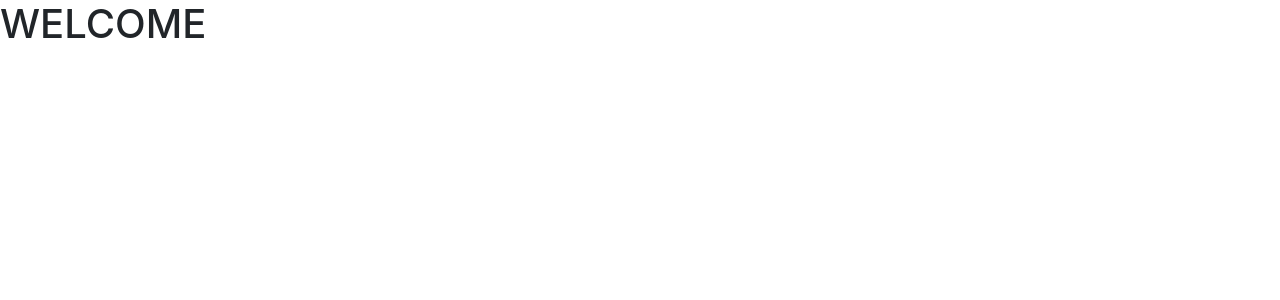
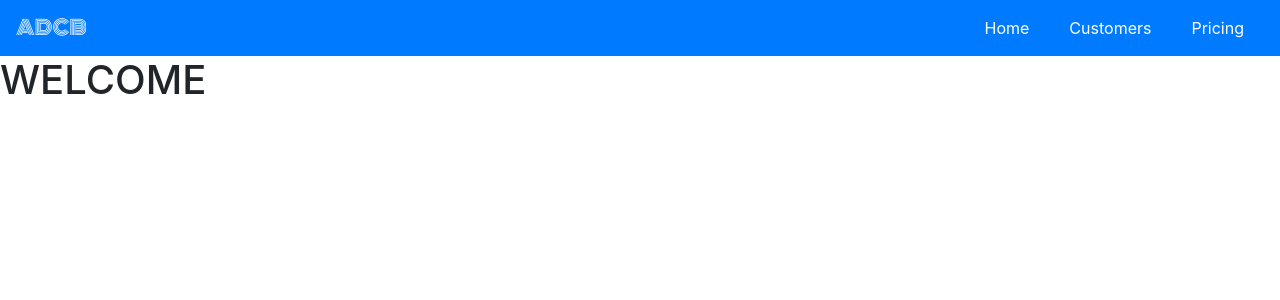
Before and after one commit to premakhil/DummyBankingSystem, a Flask app: page / in a window 1280 px wide. Shown: the top 300 px of the page. Run offline with Flask 2, Linux system fonts and the light colour scheme.

Commit message:
Nav bar added

```diff
--- a/static/style.css
+++ b/static/style.css
@@ -0,0 +1,14 @@
+.navbar-brand,.drop-down-icon {
+    color: #fff;
+}
+
+.logo {
+
+    font-family: 'Monoton', cursive;
+    font-size: x-large;
+}
+
+.navbar-nav > li{
+  padding-left:12px;
+  padding-right:12px;
+}
--- a/templates/layout.html
+++ b/templates/layout.html
@@ -8,10 +8,34 @@
     <link rel="stylesheet" href="{{url_for('static',filename='style.css')}}">
     <link rel="stylesheet" href="https://cdn.jsdelivr.net/npm/bootstrap@4.6.0/dist/css/bootstrap.min.css"
         integrity="sha384-B0vP5xmATw1+K9KRQjQERJvTumQW0nPEzvF6L/Z6nronJ3oUOFUFpCjEUQouq2+l" crossorigin="anonymous">
+    <link rel="preconnect" href="https://fonts.gstatic.com">
+    <link href="https://fonts.googleapis.com/css2?family=Monoton&display=swap" rel="stylesheet">
     <title>Document</title>
 </head>
 
 <body>
+
+    <nav class="navbar navbar-expand-lg navbar-dark bg-primary">
+        <a class="navbar-brand logo" href="#">ADCB</a>
+        <button class="navbar-toggler" type="button" data-toggle="collapse" data-target="#navbarNav"
+            aria-controls="navbarNav" aria-expanded="false" aria-label="Toggle navigation">
+            <span class="navbar-toggler-icon drop-down-icon"></span>
+        </button>
+        <div class="collapse navbar-collapse" id="navbarNav">
+            <ul class="navbar-nav ml-auto ">
+                <li class="nav-item active">
+                    <a class="nav-link" href="#">Home <span class="sr-only">(current)</span></a>
+                </li>
+                <li class="nav-item active">
+                    <a class="nav-link" href="#">Customers</a>
+                </li>
+                <li class="nav-item active">
+                    <a class="nav-link" href="#">Pricing</a>
+                </li>
+
+            </ul>
+        </div>
+    </nav>
 
     {% block content %}{% endblock content %}
 
```
